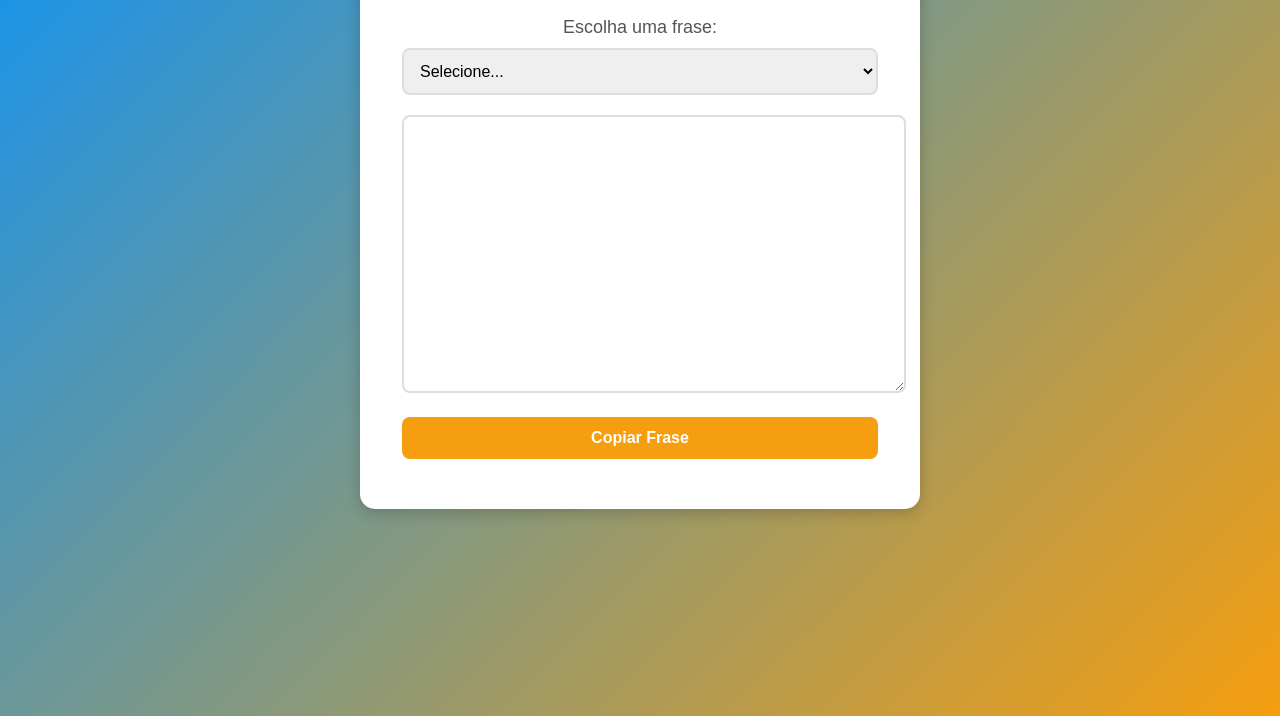
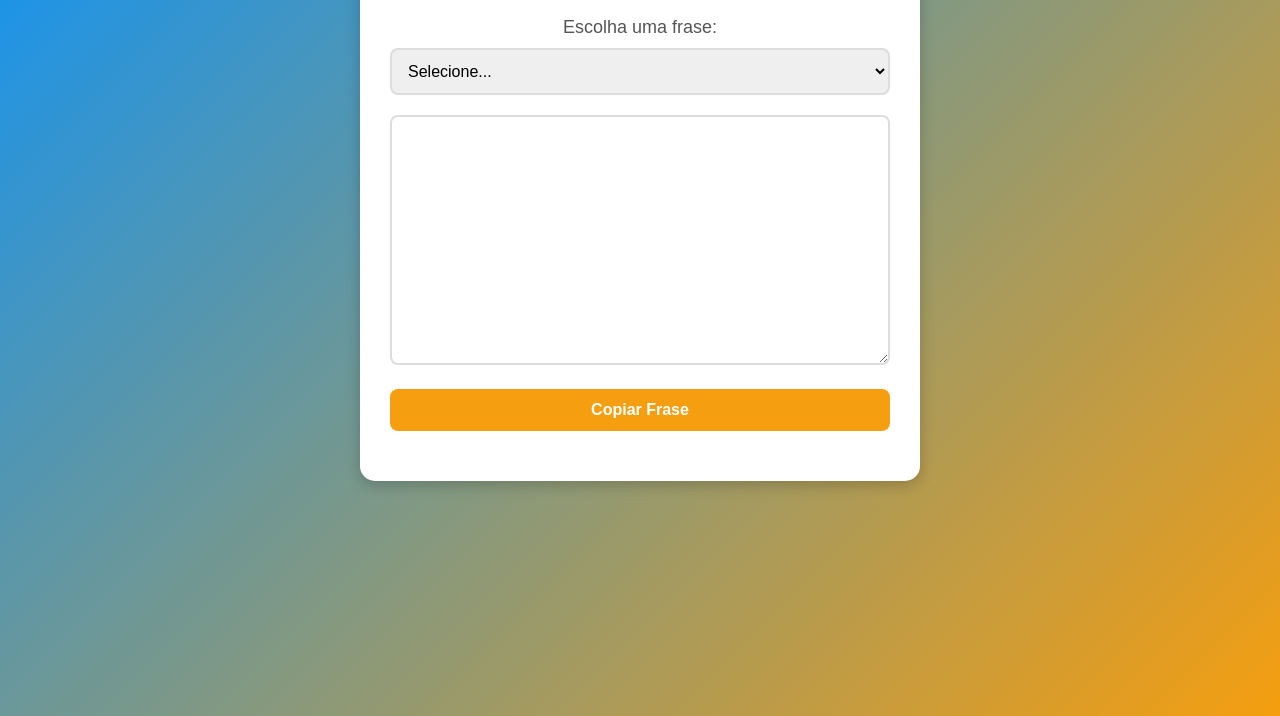
Before and after one commit to NunoAlmeidaWRT/Frases-Tipificadas-MKP-WP, a plain HTML site: page index.html in a window 1280 px wide. Shown: the part 134-850 px from the top of the page. Drawn offline with Linux system fonts and the light colour scheme.

Commit message:
index.html

```diff
--- a/index.html
+++ b/index.html
@@ -42,9 +42,10 @@
         }
 
         select, textarea, button {
-            width: calc(100% - 24px); /* Ajusta a largura para compensar o padding */
+            box-sizing: border-box; /* Garante que padding e border sejam incluídos na largura */
+            width: 100%; /* Ocupa 100% da largura do contêiner */
             padding: 12px;
-            margin: 0 12px 20px 12px; /* Adiciona margens laterais consistentes */
+            margin: 0 0 20px 0; /* Remove margens laterais */
             font-size: 16px;
             border: 2px solid #ddd;
             border-radius: 8px;
```
